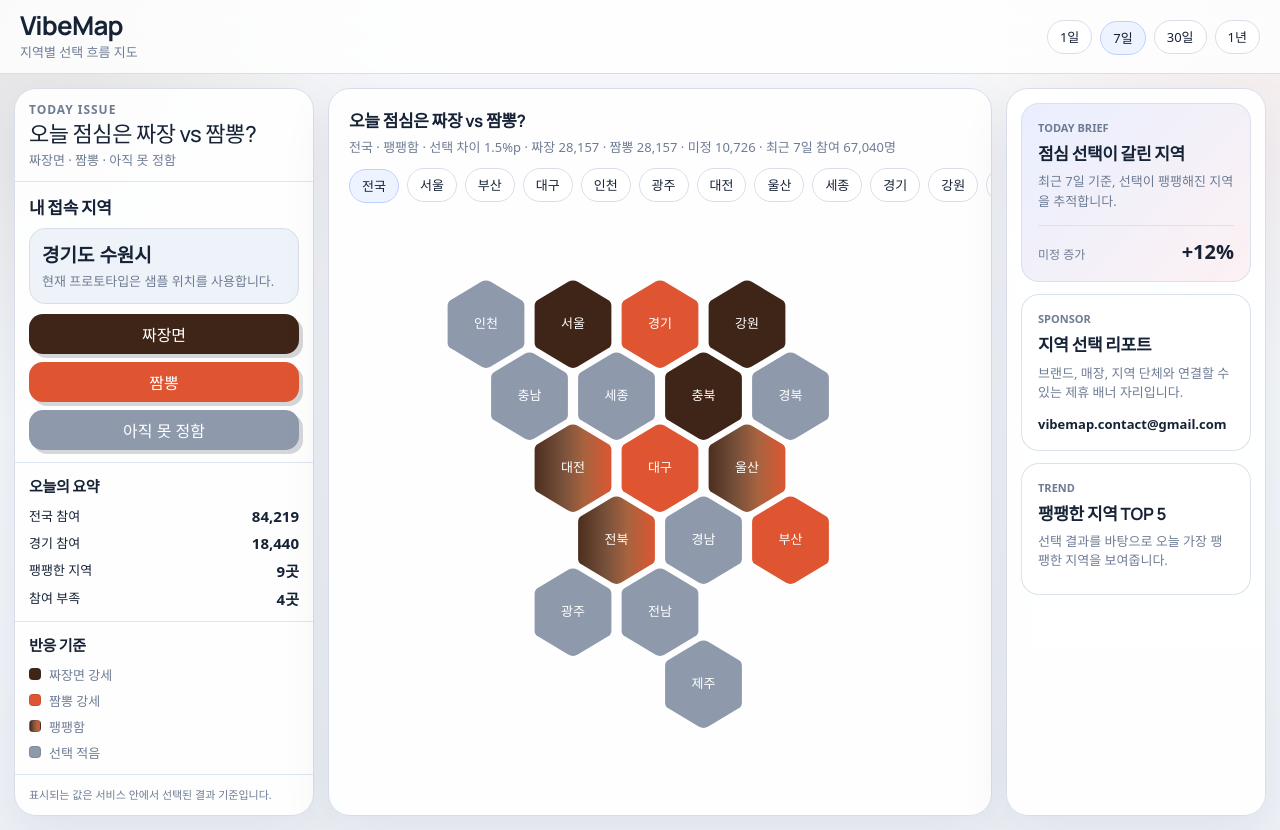
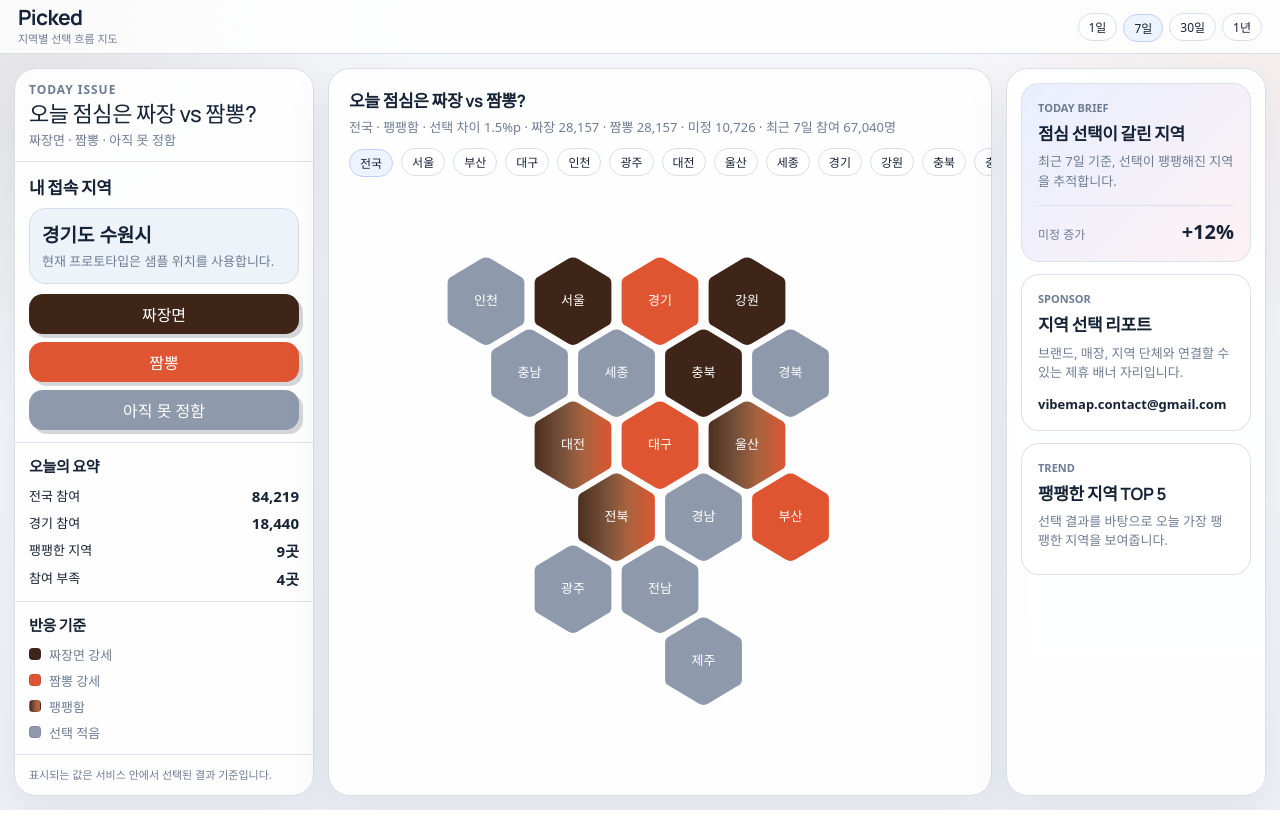
Before and after one commit to kimguta/vibemap, a plain HTML site: page minsimp-map-prototype.html in a window 1280 px wide. Drawn offline with Linux system fonts and the light colour scheme; a web font is replaced by a local one.

Commit message:
Rename brand to Picked

```diff
--- a/minsimp-map-prototype.html
+++ b/minsimp-map-prototype.html
@@ -3,7 +3,7 @@
 <head>
   <meta charset="utf-8" />
   <meta name="viewport" content="width=device-width, initial-scale=1" />
-  <title>VibeMap 프로토타입</title>
+  <title>Picked 프로토타입</title>
   <link rel="preconnect" href="https://fonts.googleapis.com">
   <link rel="preconnect" href="https://fonts.gstatic.com" crossorigin>
   <link href="https://fonts.googleapis.com/css2?family=IBM+Plex+Sans+KR:wght@400;500;600;700&family=Manrope:wght@500;600;700&display=swap" rel="stylesheet">
@@ -82,8 +82,8 @@
       display: flex;
       align-items: center;
       justify-content: space-between;
-      gap: 16px;
-      padding: 12px 20px;
+      gap: 12px;
+      padding: 7px 18px;
       border-bottom: 1px solid var(--line);
       background: rgba(255, 255, 255, 0.82);
       backdrop-filter: blur(14px);
@@ -92,21 +92,21 @@
     .brand {
       display: flex;
       flex-direction: column;
-      gap: 4px;
+      gap: 2px;
       min-width: 0;
     }
 
     .brand h1 {
       margin: 0;
       font-family: "Manrope", "IBM Plex Sans KR", sans-serif;
-      font-size: 26px;
+      font-size: 21px;
       line-height: 1;
       letter-spacing: -0.03em;
     }
 
     .brand span {
       color: var(--muted);
-      font-size: 13px;
+      font-size: 11px;
     }
 
     .issue-card {
@@ -139,22 +139,22 @@
 
     .period-tabs {
       display: flex;
-      gap: 8px;
+      gap: 6px;
       flex-wrap: wrap;
       justify-content: flex-end;
     }
 
     .period-chip,
     .chip {
-      height: 34px;
-      padding: 0 12px;
+      height: 28px;
+      padding: 0 10px;
       border: 1px solid var(--line);
       border-radius: 999px;
       background: rgba(255, 255, 255, 0.96);
       cursor: pointer;
       white-space: nowrap;
       transition: background 120ms ease, border-color 120ms ease, transform 120ms ease;
-      font-size: 13px;
+      font-size: 12px;
     }
 
     .period-chip:hover,
@@ -659,7 +659,7 @@
   <div class="app">
     <header>
       <div class="brand">
-        <h1>VibeMap</h1>
+        <h1>Picked</h1>
         <span>지역별 선택 흐름 지도</span>
       </div>
       <div class="period-tabs" aria-label="기간 선택">
```
